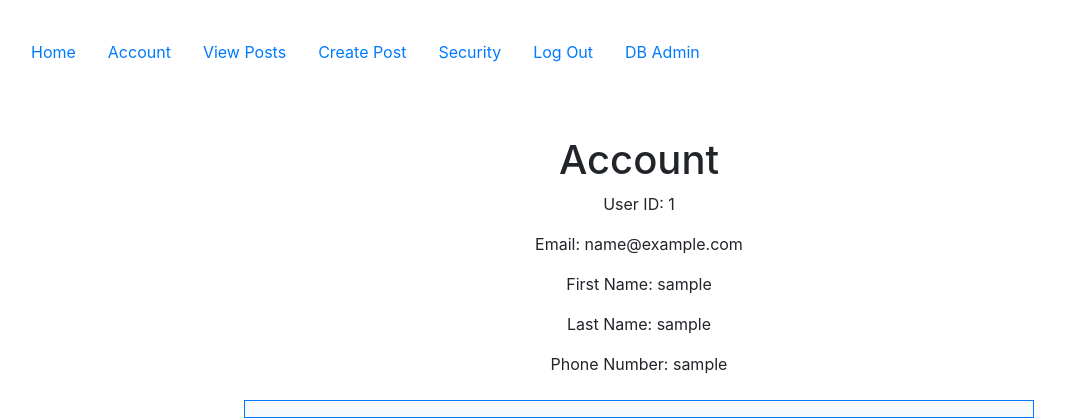
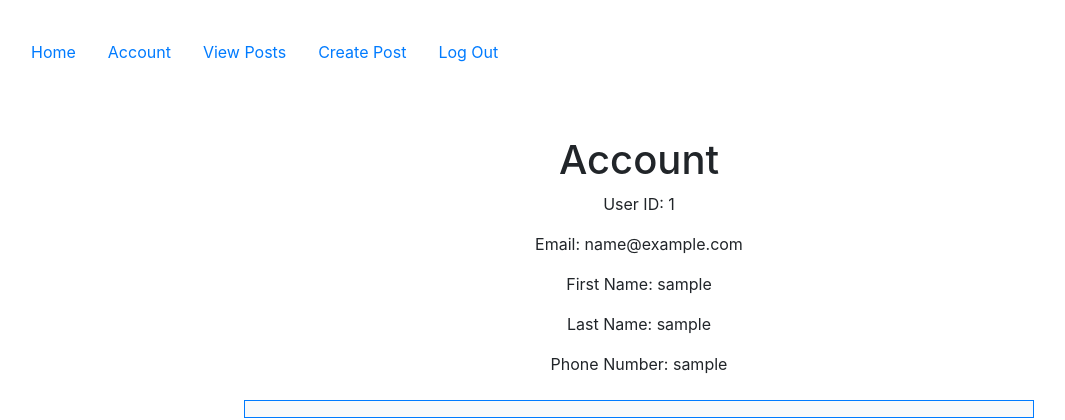
Before and after one commit to Crazyafk/csc2031blog_c3008708, a Flask app: page /account in a window 1280 px wide. Shown: the top 420 px of the page, without its empty margins (1-1066 px from the left). Run offline with Flask 3, Linux system fonts and the light colour scheme; the visitor is signed in with stand-in values (Sample User, id 1); data that the repository does not hold is empty; some libraries are stand-ins or nearby versions.

Commit message:
Role-Based Access Control

```diff
--- a/config.py
+++ b/config.py
@@ -1,7 +1,7 @@
 from functools import wraps
 
 import pyotp
-from flask import Flask, url_for, redirect, flash
+from flask import Flask, url_for, redirect, flash, render_template
 
 from flask_admin import Admin
 from flask_admin.contrib.sqla import ModelView
@@ -88,6 +88,9 @@ class User(db.Model, UserMixin):
     mfa_key = db.Column(db.String(32), nullable=False)
     active = db.Column(db.Boolean(), default=True, nullable=False)
 
+    # User role. Possible values: 'end_user', 'sec_admin', 'db_admin'
+    role = db.Column(db.String(20), default='end_user', nullable=False)
+
     # User information
     firstname = db.Column(db.String(100), nullable=False)
     lastname = db.Column(db.String(100), nullable=False)
@@ -135,25 +138,38 @@ class PostView(ModelView):
     column_hide_backrefs = False
     column_list = ('id', 'userid', 'created', 'title', 'body', 'user')
 
+    can_edit = False
+    can_create = False
+    can_delete = False
+
     def is_accessible(self):
-        return flask_login.current_user.is_authenticated
+        return flask_login.current_user.is_authenticated and flask_login.current_user.role == "db_admin"
 
     def inaccessible_callback(self, name, **kwargs):
-        flash('Access Denied.', category='danger')
-        return redirect(url_for('posts.posts'))
-
+        if flask_login.current_user.is_authenticated:
+            return render_template('errors/403.html')
+        else:
+            flash("Login to view this Page.", category='info')
+            return redirect(url_for('accounts.login'))
 
 class UserView(ModelView):
     column_display_pk = True
     column_hide_backrefs = False
-    column_list = ('id', 'email', 'password', 'firstname', 'lastname', 'phone', 'posts', 'mfa_enabled', 'mfa_key')
+    column_list = ('id', 'role', 'email', 'password', 'firstname', 'lastname', 'phone', 'posts', 'mfa_enabled', 'mfa_key')
+
+    can_edit = False
+    can_create = False
+    can_delete = False
 
     def is_accessible(self):
-        return flask_login.current_user.is_authenticated
+        return flask_login.current_user.is_authenticated and flask_login.current_user.role == "db_admin"
 
     def inaccessible_callback(self, name, **kwargs):
-        flash('Access Denied.', category='danger')
-        return redirect(url_for('posts.posts'))
+        if flask_login.current_user.is_authenticated:
+            return render_template('errors/403.html')
+        else:
+            flash("Login to view this Page.", category='info')
+            return redirect(url_for('accounts.login'))
 
 
 admin = Admin(app, name='DB Admin', template_mode='bootstrap4')
@@ -174,6 +190,16 @@ def anonymous_required(f):
         return f(*args, **kwargs)
     return wrapped
 
+def roles_required(*roles):
+    def inner_decorator(f):
+        @wraps(f)
+        def wrapped(*args,**kwargs):
+            if flask_login.current_user.role not in roles:
+                return render_template('errors/403.html')
+            return f(*args,**kwargs)
+        return wrapped
+    return inner_decorator
+
 # RATE LIMITING
 limiter = Limiter(key_func=get_remote_address, app=app, default_limits=["500/day"])
 
--- a/posts/views.py
+++ b/posts/views.py
@@ -1,6 +1,6 @@
 import flask_login
 from flask import Blueprint, render_template, flash, url_for, redirect
-from config import db, Post
+from config import db, Post, roles_required
 from posts.forms import PostForm
 from sqlalchemy import desc
 from flask_login import login_required
@@ -9,6 +9,7 @@ posts_bp = Blueprint('posts', __name__, template_folder='templates')
 
 @posts_bp.route('/create', methods=('GET', 'POST'))
 @login_required
+@roles_required("end_user")
 def create():
     form = PostForm()
     if form.validate_on_submit():
@@ -23,12 +24,14 @@ def create():
 
 @posts_bp.route('/posts')
 @login_required
+@roles_required("end_user")
 def posts():
     all_posts = Post.query.order_by(desc('id')).all()
     return render_template('posts/posts.html', posts=all_posts)
 
 @posts_bp.route('/<int:id>/update', methods=('GET', 'POST'))
 @login_required
+@roles_required("end_user")
 def update(id):
     post_to_update = Post.query.filter_by(id=id).first()
     if not post_to_update:
@@ -53,6 +56,7 @@ def update(id):
 
 @posts_bp.route('/<int:id>/delete')
 @login_required
+@roles_required("end_user")
 def delete(id):
     post_to_delete = Post.query.filter_by(id=id).first()
     if not post_to_delete:
--- a/security/views.py
+++ b/security/views.py
@@ -1,9 +1,12 @@
 from flask import Blueprint, render_template
 from flask_login import login_required
+
+from config import roles_required
 
 security_bp = Blueprint('security', __name__, template_folder='templates')
 
 @security_bp.route('/security')
 @login_required
+@roles_required("sec_admin")
 def security():
     return render_template('security/security.html')
--- a/templates/base.html
+++ b/templates/base.html
@@ -20,14 +20,19 @@
 <section class="container-fluid p-3 my-3">
     <nav class="nav nav-pills flex-column flex-sm-row">
         <a class="nav-item nav-link" href="{{ url_for('index') }}">Home</a>
-        {% if current_user.is_anonymous %}<a class="nav-item nav-link" href="{{ url_for('accounts.registration') }}">Registration</a>{% endif %}
-        {% if current_user.is_anonymous %}<a class="nav-item nav-link" href="{{ url_for('accounts.login') }}">Log In</a>{% endif %}
-        {% if current_user.is_authenticated %}<a class="nav-item nav-link" href="{{ url_for('accounts.account') }}">Account</a>{% endif %}
-        {% if current_user.is_authenticated %}<a class="nav-item nav-link" href="{{ url_for('posts.posts') }}">View Posts</a>{% endif %}
-        {% if current_user.is_authenticated %}<a class="nav-item nav-link" href="{{ url_for('posts.create') }}">Create Post</a>{% endif %}
-        {% if current_user.is_authenticated %}<a class="nav-item nav-link" href="{{ url_for('security.security') }}">Security</a>{% endif %}
-        {% if current_user.is_authenticated %}<a class="nav-item nav-link" href="{{ url_for('accounts.logout') }}">Log Out</a>{% endif %}
-        {% if current_user.is_authenticated %}<a class="nav-item nav-link" href="http://127.0.0.1:5000/admin">DB Admin</a>{% endif %}
+        {% if current_user.is_anonymous %}
+            <a class="nav-item nav-link" href="{{ url_for('accounts.registration') }}">Registration</a>
+            <a class="nav-item nav-link" href="{{ url_for('accounts.login') }}">Log In</a>
+        {% endif %} {% if current_user.is_authenticated %}
+            <a class="nav-item nav-link" href="{{ url_for('accounts.account') }}">Account</a>
+            {% if current_user.role == "end_user" %}
+                <a class="nav-item nav-link" href="{{ url_for('posts.posts') }}">View Posts</a>
+                <a class="nav-item nav-link" href="{{ url_for('posts.create') }}">Create Post</a>
+            {% endif %}
+            {% if current_user.role == "sec_admin" %}<a class="nav-item nav-link" href="{{ url_for('security.security') }}">Security</a>{% endif %}
+            {% if current_user.role == "db_admin" %}<a class="nav-item nav-link" href="http://127.0.0.1:5000/admin">DB Admin</a>{% endif %}
+            <a class="nav-item nav-link" href="{{ url_for('accounts.logout') }}">Log Out</a>
+        {% endif %}
     </nav>
     <div class="container-fluid p-3 my-5 text-center">
     {% block content %}
--- /dev/null
+++ b/templates/errors/403.html
@@ -0,0 +1,6 @@
+{% extends "base.html" %}
+
+{% block content %}
+    <h1>HTTP 403: Page Forbidden</h1>
+    <p>You are not Authorised to access this page.</p>
+{% endblock %}
```
